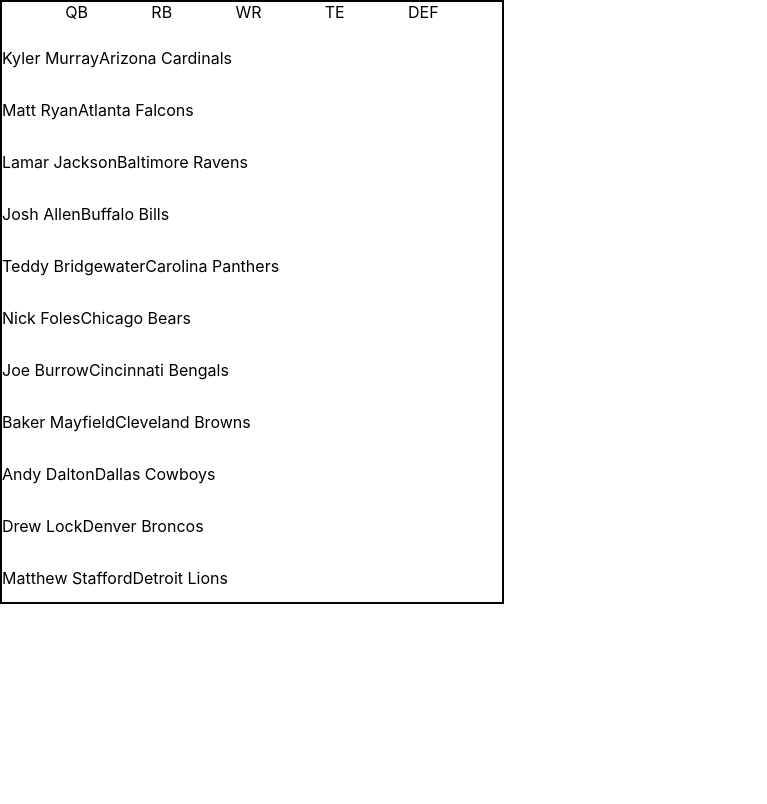
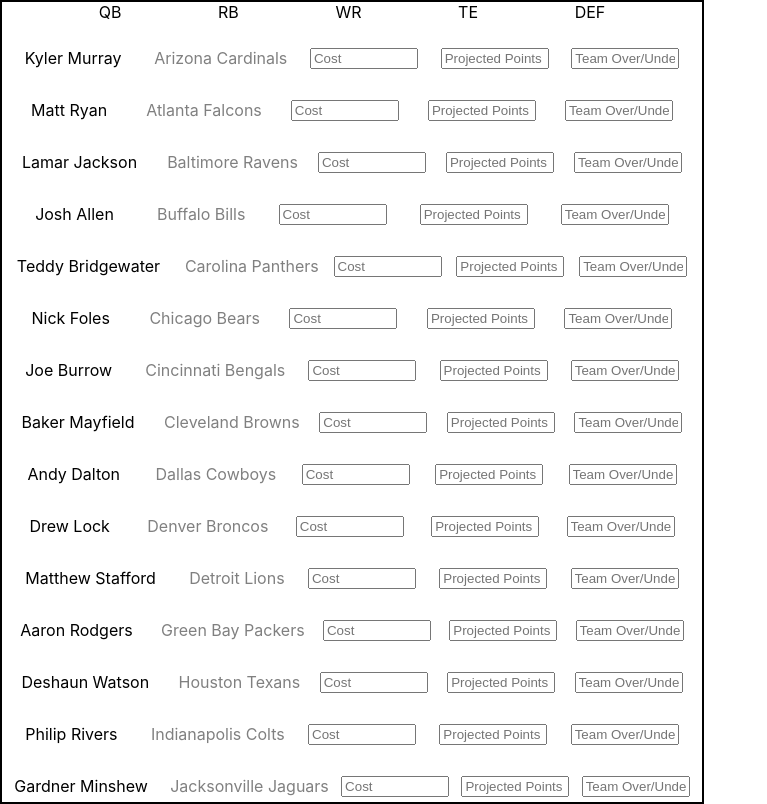
Before and after one commit to mattcbodily/fantasy-football-helper, a React (Create React App) app: page / in a window 1280 px wide. Shown: the whole page, without its empty margins (0-767 px from the left). Built offline with nearby package versions, Linux system fonts and the light colour scheme.

Commit message:
players can now input player fantasy cost, projected points, and team over/under

```diff
--- a/src/Components/Player/Player.css
+++ b/src/Components/Player/Player.css
@@ -1,3 +1,17 @@
 .player {
     display: flex;
+    justify-content: space-evenly;
+    align-items: center;
 }
+
+.player input {
+    width: 100px;
+}
+
+.player-name {
+    margin-right: 10px;
+}
+
+.player-team {
+    color: gray;
+}
--- a/src/Components/Player/Player.js
+++ b/src/Components/Player/Player.js
@@ -1,9 +1,18 @@
-import React from 'react';
+import React, {useState} from 'react';
 import './Player.css';
 
-export default props => (
-    <section className='player'>
-        <p>{props.player.name}</p>
-        <p>{props.player.team}</p>
-    </section>
-)
+export default props => {
+    let [cost, setCost] = useState(''),
+        [projPts, setProjPts] = useState(''),
+        [teamOvrUnd, setTeamOvrUnd] = useState('');
+
+    return (
+        <section className='player'>
+            <p className='player-name'>{props.player.name}</p>
+            <p className='player-team'>{props.player.team}</p>
+            <input value={cost} placeholder='Cost' onChange={e => setCost(e.target.value)}/>
+            <input value={projPts} placeholder='Projected Points' onChange={e => setProjPts(e.target.value)}/>
+            <input value={teamOvrUnd} placeholder='Team Over/Under' onChange={e => setTeamOvrUnd(e.target.value)}/>
+        </section>
+    )
+}
--- a/src/Components/PlayerList/PlayerList.css
+++ b/src/Components/PlayerList/PlayerList.css
@@ -1,6 +1,6 @@
 .playerlist {
-    height: 600px;
-    width: 500px;
+    height: 800px;
+    width: 700px;
     border: 2px solid black;
 }
 
@@ -12,6 +12,12 @@
 }
 
 .player-display {
-    max-height: 570px;
+    max-height: 770px;
     overflow-y: scroll;
+    -ms-overflow-style: none;
+    scrollbar-width: none;
 }
+
+.player-display::-webkit-scrollbar {
+    display: none;
+}
```
